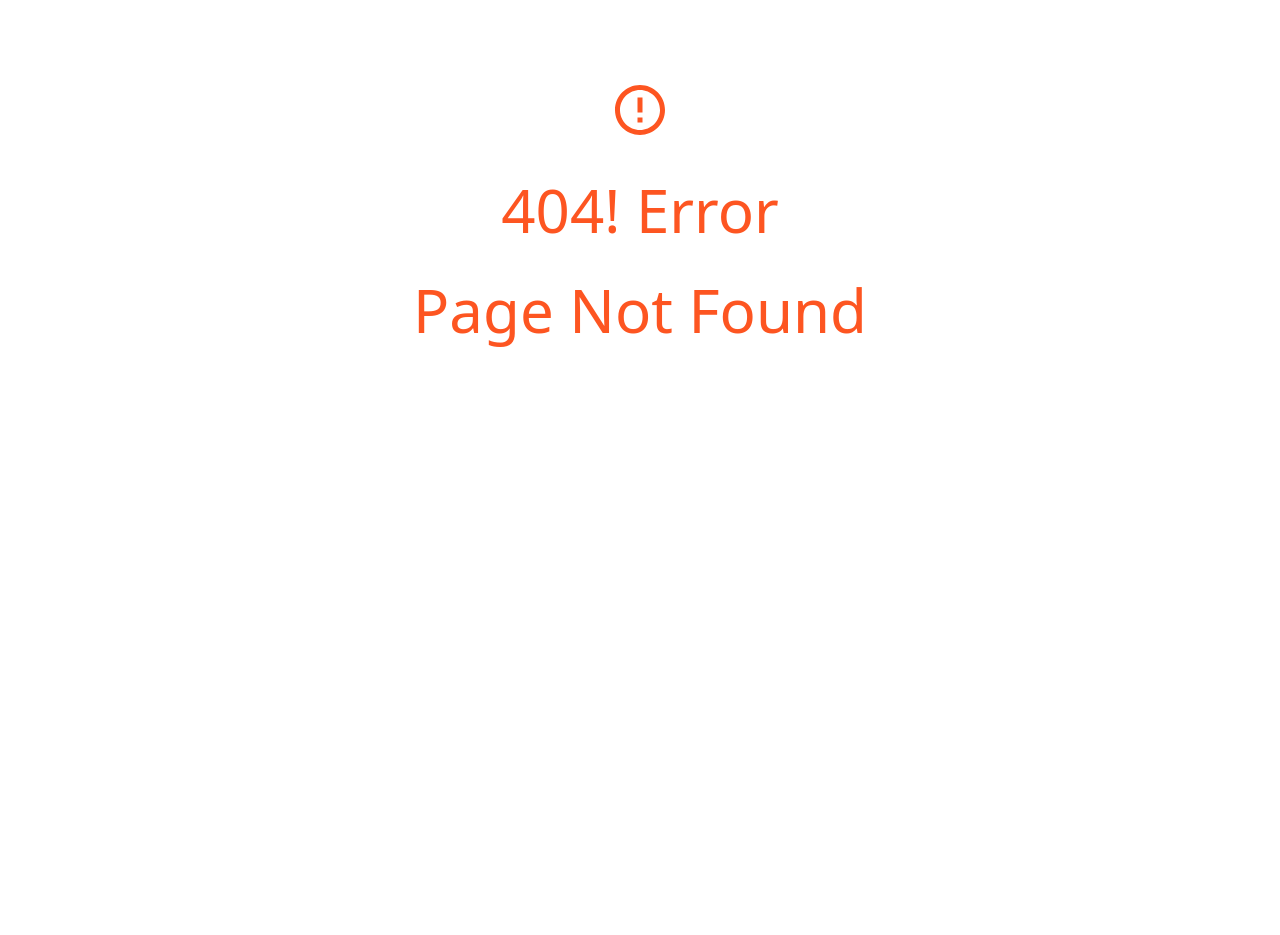
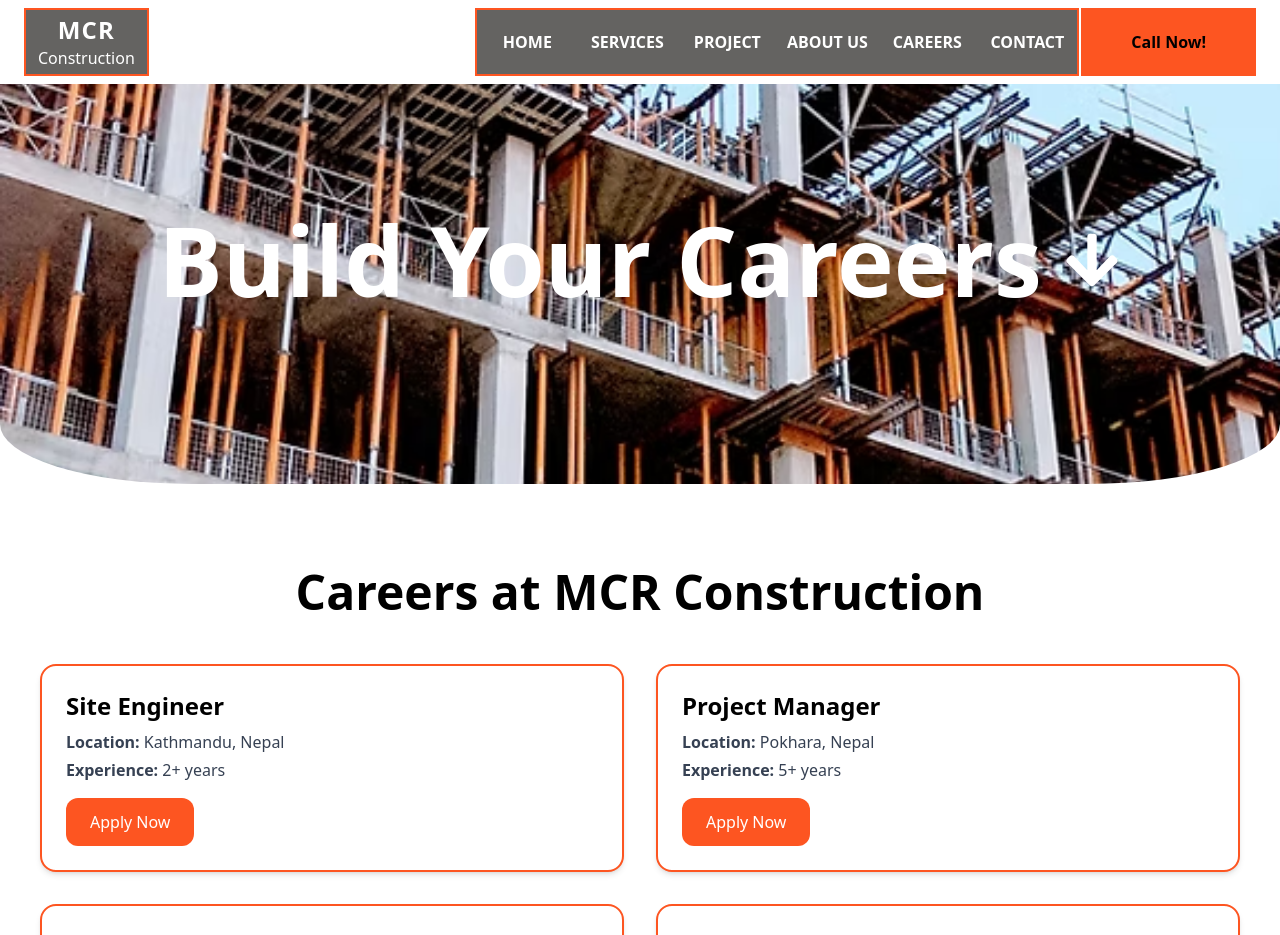
Before and after one commit to jitesh143shah/ConsturctionCompanyWebsite, a React (Vite) app: page /careers in a window 1280 px wide. Before the commit this address had no page. Shown: the top 935 px of the page. Before the commit the page ends 800 px from the top, so only its background shows below. Built offline with nearby package versions, Linux system fonts and the light colour scheme.

Commit message:
all page id defined

```diff
--- a/package.json
+++ b/package.json
@@ -17,7 +17,7 @@
     "react-dom": "^19.1.1",
     "react-icons": "^5.5.0",
     "react-intersection-observer": "^9.16.0",
-    "react-router-dom": "^7.8.2",
+    "react-router-dom": "^7.9.1",
     "react-scroll-trigger": "^0.6.14",
     "swiper": "^11.2.10",
     "tailwindcss": "^4.1.12"
--- a/src/App.tsx
+++ b/src/App.tsx
@@ -1,4 +1,4 @@
-import { Route, Routes } from "react-router-dom";
+import { Route,  Routes } from "react-router-dom";
 import "./App.css";
 
 // import {
@@ -18,6 +18,8 @@ import ProjectPage from "./Pages/Project/ProjectPage";
 import CareersPage from "./Pages/Carrers/CareersPage";
 import AboutPage from "./Pages/About/AboutPage";
 
+
+
 function App() {
   return (
     <>
@@ -27,9 +29,10 @@ function App() {
         <Route path="/services" element={<ServicesPage />} />
         <Route path="/contact" element={<ContactPage />} />
         <Route path="/project" element={<ProjectPage />} />
-        <Route path="/careess" element={<CareersPage />} />
+        <Route path="/careers" element={<CareersPage />} />
         <Route path="/about-us" element={<AboutPage />} />
       </Routes>
+
 
       {/* <Hero />
       <Testimonials />
--- /dev/null
+++ b/src/Breadcrumbs/Breadcrumbs.jsx
@@ -0,0 +1,32 @@
+import { useLocation, Link } from "react-router-dom";
+
+const Breadcrumbs = () => {
+  const location = useLocation();
+  const pathnames = location.pathname.split("/").filter((x) => x);
+
+  return (
+    <nav className="bg-gray-100 py-2 px-6 rounded-b-md mb-6">
+      <ul className="flex gap-2 text-gray-700">
+        <li>
+          <Link to="/">Home</Link>
+        </li>
+        {pathnames.map((name, index) => {
+          const routeTo = `/${pathnames.slice(0, index + 1).join("/")}`;
+          const isLast = index === pathnames.length - 1;
+          return (
+            <li key={index}>
+              <span className="mx-1">/</span>
+              {isLast ? (
+                <span className="font-bold">{name.charAt(0).toUpperCase() + name.slice(1)}</span>
+              ) : (
+                <Link to={routeTo}>{name.charAt(0).toUpperCase() + name.slice(1)}</Link>
+              )}
+            </li>
+          );
+        })}
+      </ul>
+    </nav>
+  );
+};
+
+export default Breadcrumbs;
--- a/src/Pages/About/AboutPage.tsx
+++ b/src/Pages/About/AboutPage.tsx
@@ -1,17 +1,31 @@
-
+import { FaArrowDown } from "react-icons/fa";
 import { About, Footer, Navbar, Services } from "../../component/imports";
+import { building } from "../../images";
 
 const AboutPage = () => {
-  return <>
-  <div>
-    <Navbar/>
-    <About/>
+  return (
+    <>
+      <div>
+        <Navbar />
+         <div className="mb-5">
+            <h1 className="capitalize text-center text-4xl md:text-6xl lg:text-8xl font-bold pb-12
+            bg-fixed bg-center bg-cover h-[600px] justify-center flex items-center rounded-b-[15%]
+            text-white         duration-500             bg-no-repeat
+             "
+           style={{ backgroundImage: `url(${building})  ` }}>
+            <div className="flex items-center justify-center group hover:underline duration-500 gap-5 hover:text-primary" >
+               <span className=" "> Conctact Us</span>
+             <span className="group-hover:translate-y-15 duration-500 text-2xl md:text-4xl xl:text-6xl"><FaArrowDown/></span>
+            </div>
+            </h1>
+          </div>
 
-<Services/>
-    <Footer/>
-  </div>
-
-  </>
+        <About />
+        <Services />
+        <Footer />
+      </div>
+    </>
+  );
 };
 
 export default AboutPage;
--- a/src/Pages/Carrers/CareersPage.tsx
+++ b/src/Pages/Carrers/CareersPage.tsx
@@ -1,7 +1,85 @@
-import React from "react";
+import { useState } from "react";
+import { Footer, Navbar } from "../../component/imports";
+import { building } from "../../images";
+import { FaArrowDown } from "react-icons/fa";
 
 const CareersPage = () => {
-  return <div>CareersPage</div>;
+  const [jobs] = useState([
+    {
+      title: "Site Engineer",
+      location: "Kathmandu, Nepal",
+      experience: "2+ years",
+      id: 1,
+    },
+    {
+      title: "Project Manager",
+      location: "Pokhara, Nepal",
+      experience: "5+ years",
+      id: 2,
+    },
+    {
+      title: "Construction Supervisor",
+      location: "Bhaktapur, Nepal",
+      experience: "3+ years",
+      id: 3,
+    },
+    {
+      title: "Civil Architect",
+      location: "Lalitpur, Nepal",
+      experience: "4+ years",
+      id: 4,
+    },
+  ]);
+
+  return (
+  <>
+  <Navbar/>
+  <div className="mb-5">
+            <h1 className="capitalize text-center text-4xl md:text-6xl lg:text-8xl font-bold pb-12
+            bg-fixed bg-center bg-cover h-[400px] justify-center flex items-center rounded-b-[15%]
+            text-white         duration-500             bg-no-repeat
+             "
+           style={{ backgroundImage: `url(${building})  ` }}>
+            <div className="flex items-center justify-center group hover:underline duration-500 gap-5" >
+               <span className=" capitalize"> Build your Careers</span>
+             <span className="group-hover:translate-y-15 duration-500 text-2xl md:text-4xl xl:text-6xl"><FaArrowDown/></span>
+            </div>
+            </h1>
+          </div>
+    <div className="max-w-7xl mx-auto px-6 md:px-10 py-16">
+      <h1 className="text-4xl md:text-5xl font-extrabold text-center mb-12">
+        Careers at MCR Construction
+      </h1>
+
+      <div className="grid grid-cols-1 md:grid-cols-2 gap-8">
+        {jobs.map((job) => (
+          <div
+            key={job.id}
+            className="border-2 border-primary p-6 rounded-2xl shadow-md hover:shadow-lg
+            transition-shadow duration-300 bg-white"
+          >
+            <h2 className="text-2xl font-bold mb-2">{job.title}</h2>
+            <p className="text-gray-700 mb-1">
+              <strong>Location:</strong> {job.location}
+            </p>
+            <p className="text-gray-700 mb-4">
+              <strong>Experience:</strong> {job.experience}
+            </p>
+            <a
+              href={`mailto:hr@mcrconstruction.com?subject=Application for ${job.title}`}
+              className="inline-block bg-primary text-white px-6 py-3 rounded-xl hover:bg-secondary
+              transition-colors duration-300"
+            >
+              Apply Now
+            </a>
+          </div>
+        ))}
+      </div>
+    </div>
+  <Footer/>
+
+  </>
+  );
 };
 
 export default CareersPage;
--- a/src/Pages/Home/Home.tsx
+++ b/src/Pages/Home/Home.tsx
@@ -4,6 +4,7 @@ import {
   Footer,
   Hero,
   Project,
+
   Services,
   Testimonials,
 } from "../../component/imports";
@@ -11,6 +12,7 @@ import {
 const Home = () => {
   return (
     <>
+
       <Hero />
       <Testimonials />
       <About />
--- a/src/Pages/Project/ProjectPage.tsx
+++ b/src/Pages/Project/ProjectPage.tsx
@@ -1,7 +1,29 @@
-import React from "react";
+import { Footer, Navbar, Project } from "../../component/imports";
+import { ImagesLinks } from "../../constants/ImagesLinks";
 
 const ProjectPage = () => {
-  return <div>ProjectPage</div>;
+  return (
+    <>
+      <Navbar />
+      <Project />
+      <div className="py-5 grid grid-cols-3 items-center justify-center  gap-5  container ">
+        {ImagesLinks.map((data) => (
+          <div className="bg-primary/50 flex flex-col items-center gap-5 hover:bg-primary/80
+           group rounded-2xl duration-500 hover:text-white">
+            <img
+              src={data.image}
+              alt={data.name}
+              className="  h-[300px] object-cover w-xl items-center group-hover:scale-95 duration-500 rounded-2xl "
+            />
+           <span className="text-2xl group-hover:underline group-hover:duration-500 "> {data.name}</span>
+          <span className="text-justify p-5">  {data.title}</span>
+          </div>
+        ))}
+      </div>
+
+      <Footer />
+    </>
+  );
 };
 
 export default ProjectPage;
--- a/src/Pages/Services/ServicesPage.tsx
+++ b/src/Pages/Services/ServicesPage.tsx
@@ -1,7 +1,28 @@
-import React from "react";
+
+import { FaArrowDown } from "react-icons/fa";
+import { Footer, Navbar, Services } from "../../component/imports";
+import { building } from "../../images";
 
 const ServicesPage = () => {
-  return <div>ServicesPage</div>;
+  return <>
+  <Navbar/>
+   <div className="mb-5">
+            <h1 className="capitalize text-center text-4xl md:text-6xl lg:text-8xl font-bold pb-12
+            bg-fixed bg-center bg-cover h-[600px] justify-center flex items-center rounded-b-[15%]
+            text-white         duration-500             bg-no-repeat
+             "
+           style={{ backgroundImage: `url(${building})  ` }}>
+            <div className="flex items-center justify-center group hover:underline duration-500 gap-5 hover:text-primary" >
+               <span className=" "> Our Services</span>
+             <span className="group-hover:translate-y-15 duration-500 text-2xl md:text-4xl xl:text-6xl"><FaArrowDown/></span>
+            </div>
+            </h1>
+          </div>
+  <Services/>
+
+  <Footer/>
+
+  </>
 };
 
 export default ServicesPage;
--- a/src/component/Navbar/Navbar.tsx
+++ b/src/component/Navbar/Navbar.tsx
@@ -20,6 +20,9 @@ const Navbar = () => {
   const toggleMenu = () => {
     setShowMenu(!showMenu);
   };
+
+
+
 
   return (
     <>
@@ -58,6 +61,8 @@ const Navbar = () => {
                   </a>
                 ))}
               </ul>
+
+
             </div>
             <a href="https://web.whatsapp.com/" target="_blank">
               <div
--- a/src/component/Project/Project.tsx
+++ b/src/component/Project/Project.tsx
@@ -8,7 +8,7 @@ import "../../App.css";
 import { Navigation, Pagination, Mousewheel, Keyboard } from "swiper/modules";
 // import { building } from "../../images";
 import { ImagesLinks } from "../../constants/ImagesLinks";
-import { FaFaceAngry } from "react-icons/fa6";
+
 
 const Project = () => {
   return (
@@ -68,7 +68,7 @@ const Project = () => {
                   </div>
                 </SwiperSlide>
               ))}
-              <FaFaceAngry />
+
             </Swiper>
           </div>
         </div>
--- a/src/constants/ImagesLinks.tsx
+++ b/src/constants/ImagesLinks.tsx
@@ -5,40 +5,55 @@ export const ImagesLinks = [
     id: 1,
     image: building,
     name: "Building",
+    title:      "lorem is Lorem ipsum dolor sit amet, consectetur adipisicing elit. Quidem vero porro ratione natus       totam dolorum voluptatum, accusantium tempore autem vel odio! At, labore? Ullam placeat sunt odio,       perspiciatis aspernatur totam! ",
   },
   {
     id: 2,
     image: bridge,
     name: "Bridge",
+    title:      "lorem is Lorem ipsum dolor sit amet, consectetur adipisicing elit. Quidem vero porro ratione natus       totam dolorum voluptatum, accusantium tempore autem vel odio! At, labore? Ullam placeat sunt odio,       perspiciatis aspernatur totam! ",
+
   },
   {
     id: 3,
     image: construction,
     name: "Construction",
+    title:      "lorem is Lorem ipsum dolor sit amet, consectetur adipisicing elit. Quidem vero porro ratione natus       totam dolorum voluptatum, accusantium tempore autem vel odio! At, labore? Ullam placeat sunt odio,       perspiciatis aspernatur totam! ",
+
   },
   {
     id: 4,
     image: foundation,
     name: "Foundation",
+    title:      "lorem is Lorem ipsum dolor sit amet, consectetur adipisicing elit. Quidem vero porro ratione natus       totam dolorum voluptatum, accusantium tempore autem vel odio! At, labore? Ullam placeat sunt odio,       perspiciatis aspernatur totam! ",
+
   },
   {
     id: 5,
     image: worker,
     name: "Worker",
+    title:      "lorem is Lorem ipsum dolor sit amet, consectetur adipisicing elit. Quidem vero porro ratione natus       totam dolorum voluptatum, accusantium tempore autem vel odio! At, labore? Ullam placeat sunt odio,       perspiciatis aspernatur totam! ",
+
   },
   {
     id: 6,
     image: bridge,
     name: "Bridge",
+    title:      "lorem is Lorem ipsum dolor sit amet, consectetur adipisicing elit. Quidem vero porro ratione natus       totam dolorum voluptatum, accusantium tempore autem vel odio! At, labore? Ullam placeat sunt odio,       perspiciatis aspernatur totam! ",
+
   },
   {
     id: 7,
     image: construction,
     name: "Construction",
+    title:      "lorem is Lorem ipsum dolor sit amet, consectetur adipisicing elit. Quidem vero porro ratione natus       totam dolorum voluptatum, accusantium tempore autem vel odio! At, labore? Ullam placeat sunt odio,       perspiciatis aspernatur totam! ",
+
   },
   {
     id: 8,
     image: foundation,
     name: "Foundation",
+    title:      "lorem is Lorem ipsum dolor sit amet, consectetur adipisicing elit. Quidem vero porro ratione natus       totam dolorum voluptatum, accusantium tempore autem vel odio! At, labore? Ullam placeat sunt odio,       perspiciatis aspernatur totam! ",
+
   },
 ];
```
Also changed, not shown: 1 other file (tests, documents, lock files or other folders).
